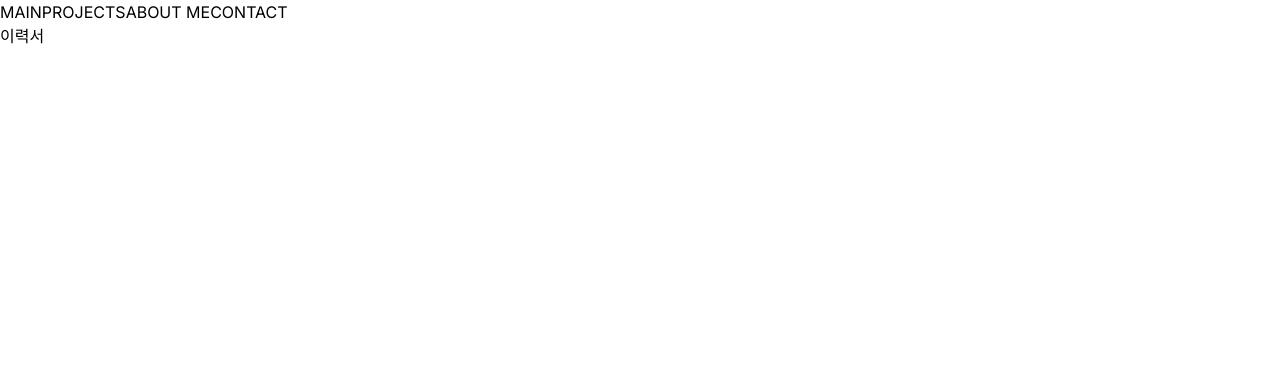
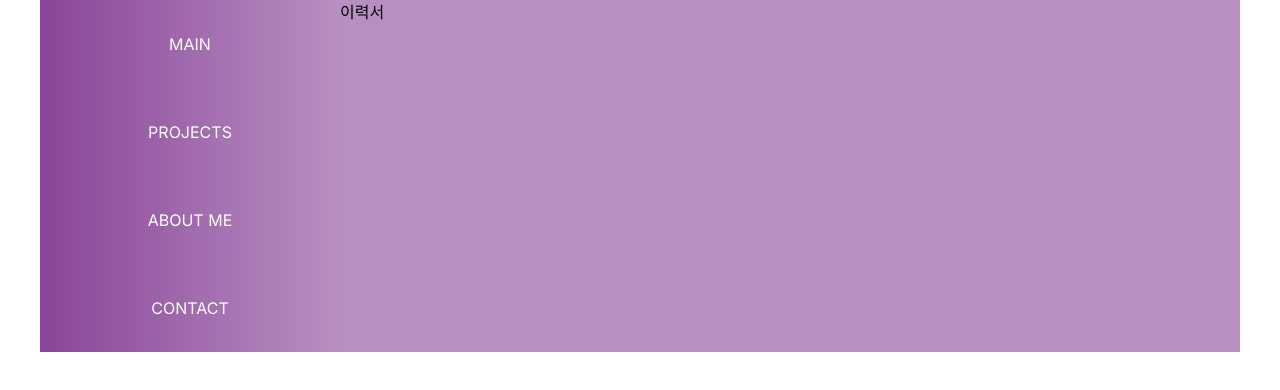
Before and after one commit to rosenfence/portfolio, a Next.js app: page /about in a window 1280 px wide. Shown: the top 390 px of the page. Built offline with nearby package versions, Linux system fonts and the light colour scheme.

Commit message:
chore: Navbar, body 디자인 수정

```diff
--- a/app/globals.css
+++ b/app/globals.css
@@ -2,5 +2,15 @@
 @tailwind components;
 @tailwind utilities;
 
+@layer components {
+  .flex-center {
+    display: flex;
+    justify-content: center;
+    align-items: center;
+  }
+}
+
 body {
+  display: flex;
+  justify-content: center;
 }
--- a/app/layout.jsx
+++ b/app/layout.jsx
@@ -13,8 +13,10 @@ export default function RootLayout({ children }) {
   return (
     <html lang='en'>
       <body className={inter.className}>
-        <Navbar />
-        {children}
+        <div className='flex w-[1200px] bg-theme-background'>
+          <Navbar />
+          {children}
+        </div>
       </body>
     </html>
   );
--- a/components/Navbar.jsx
+++ b/components/Navbar.jsx
@@ -2,11 +2,19 @@ import Link from 'next/link';
 
 export default function Navbar() {
   return (
-    <>
-      <Link href='/'>MAIN</Link>
-      <Link href='/projects'>PROJECTS</Link>
-      <Link href='/about'>ABOUT ME</Link>
-      <Link href='/contact'>CONTACT</Link>
-    </>
+    <div className='flex-col w-[300px] flex-center bg-gradient-to-r from-theme to-theme-background'>
+      <Link className='m-8 text-white hover:font-bold' href='/'>
+        MAIN
+      </Link>
+      <Link className='m-8 text-white hover:font-bold' href='/projects'>
+        PROJECTS
+      </Link>
+      <Link className='m-8 text-white hover:font-bold' href='/about'>
+        ABOUT ME
+      </Link>
+      <Link className='m-8 text-white hover:font-bold' href='/contact'>
+        CONTACT
+      </Link>
+    </div>
   );
 }
--- a/tailwind.config.js
+++ b/tailwind.config.js
@@ -1,18 +1,17 @@
 /** @type {import('tailwindcss').Config} */
 module.exports = {
-  content: [
-    './pages/**/*.{js,ts,jsx,tsx,mdx}',
-    './components/**/*.{js,ts,jsx,tsx,mdx}',
-    './app/**/*.{js,ts,jsx,tsx,mdx}',
-  ],
+  content: ['./pages/**/*.{js,ts,jsx,tsx,mdx}', './components/**/*.{js,ts,jsx,tsx,mdx}', './app/**/*.{js,ts,jsx,tsx,mdx}'],
   theme: {
     extend: {
       backgroundImage: {
         'gradient-radial': 'radial-gradient(var(--tw-gradient-stops))',
-        'gradient-conic':
-          'conic-gradient(from 180deg at 50% 50%, var(--tw-gradient-stops))',
+        'gradient-conic': 'conic-gradient(from 180deg at 50% 50%, var(--tw-gradient-stops))',
+      },
+      colors: {
+        theme: '#894599',
+        'theme-background': '#b88fc1',
       },
     },
   },
   plugins: [],
-}
+};
```
